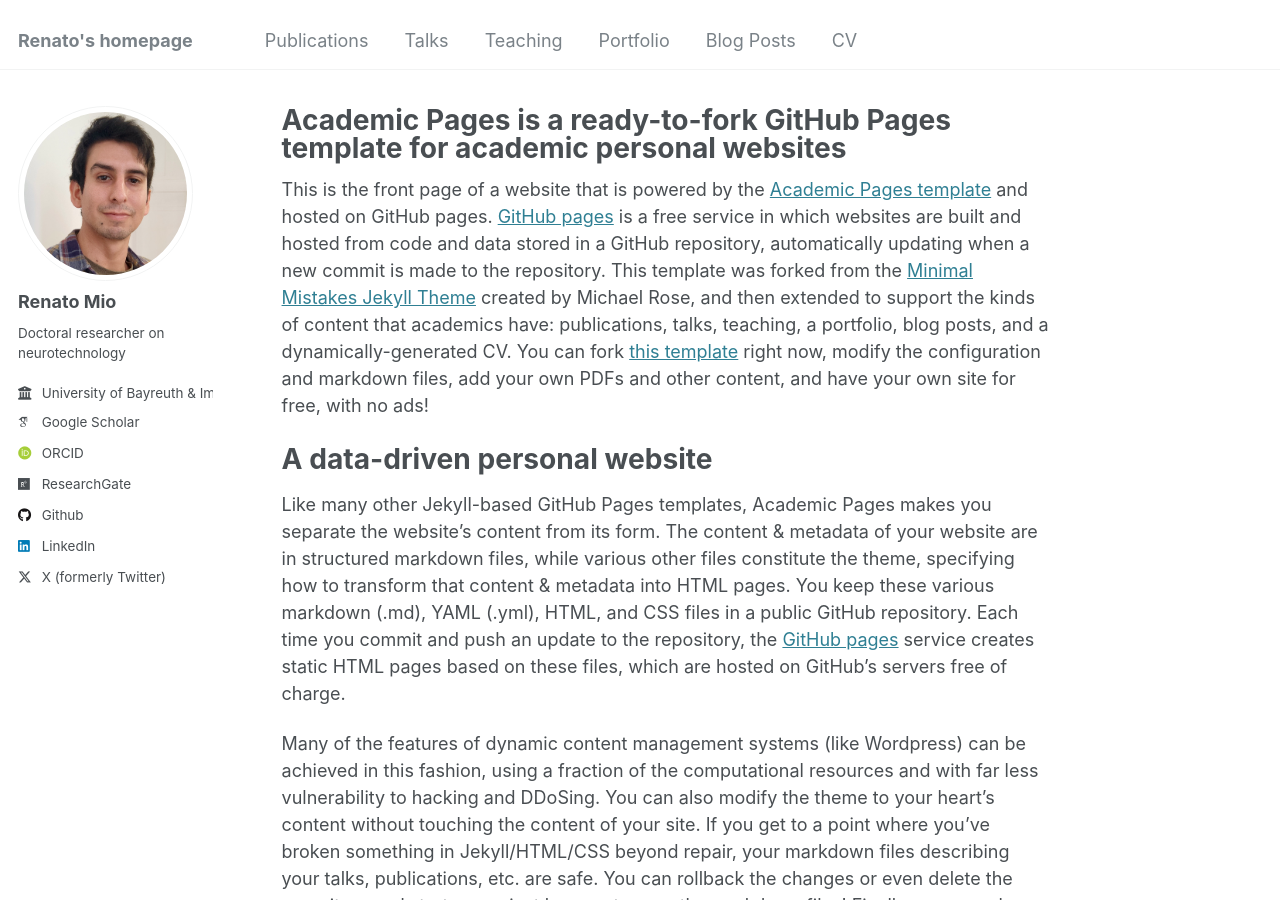
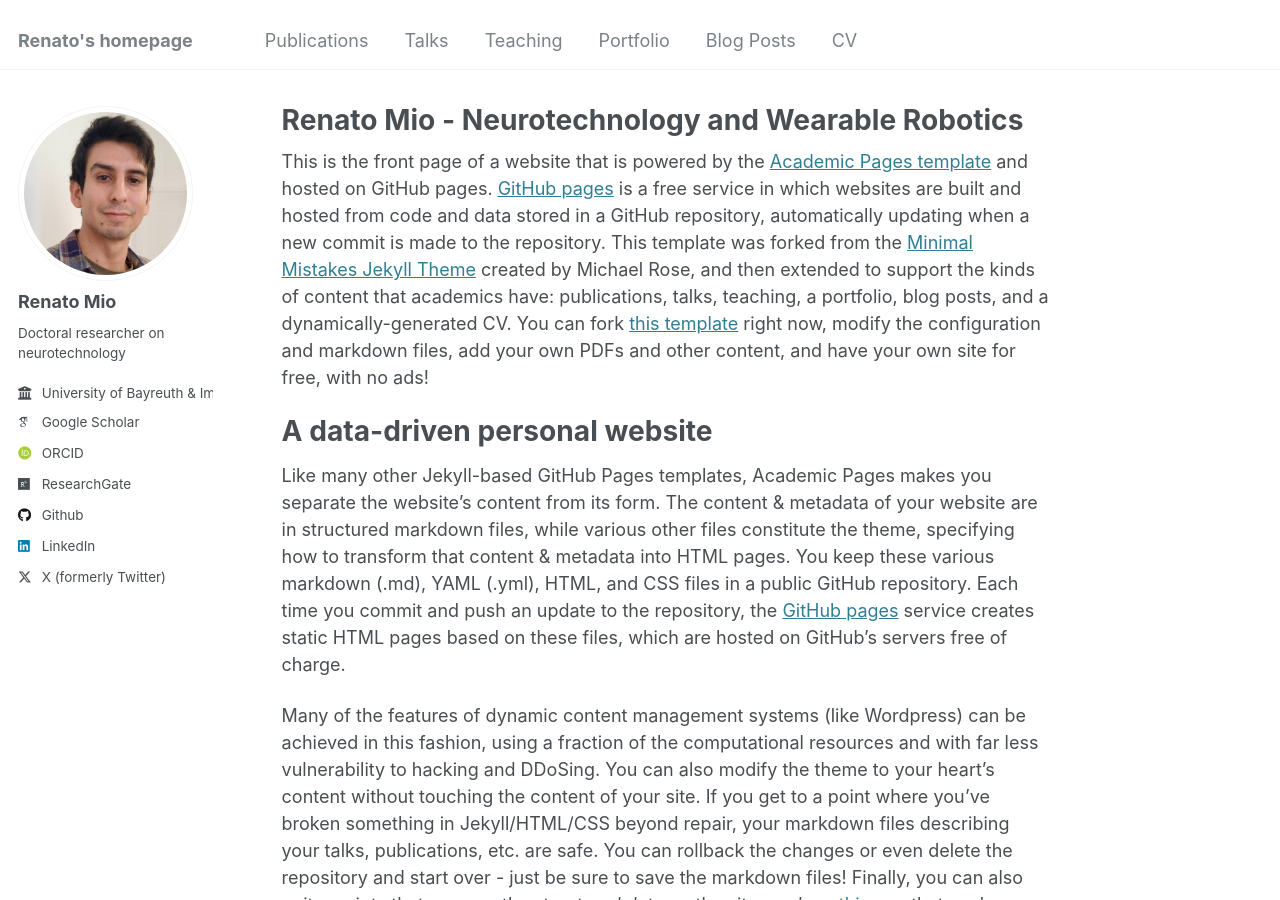
Before and after one commit to renatomio/renatomio.github.io, a Jekyll site: the page built from _pages/about.md, in a window 1280 px wide and 900 px high. Built offline with Jekyll 4.4.1, drawn with Linux system fonts in a browser that asks for light colours; some web fonts are replaced.

Commit message:
Testing changes to about.md

```diff
--- a/_pages/about.md
+++ b/_pages/about.md
@@ -1,6 +1,6 @@
 ---
 permalink: /
-title: "Academic Pages is a ready-to-fork GitHub Pages template for academic personal websites"
+title: "Renato Mio - Neurotechnology and Wearable Robotics"
 author_profile: true
 redirect_from:
   - /about/
```
Also changed, not shown: README.md (+0 -3 lines).
